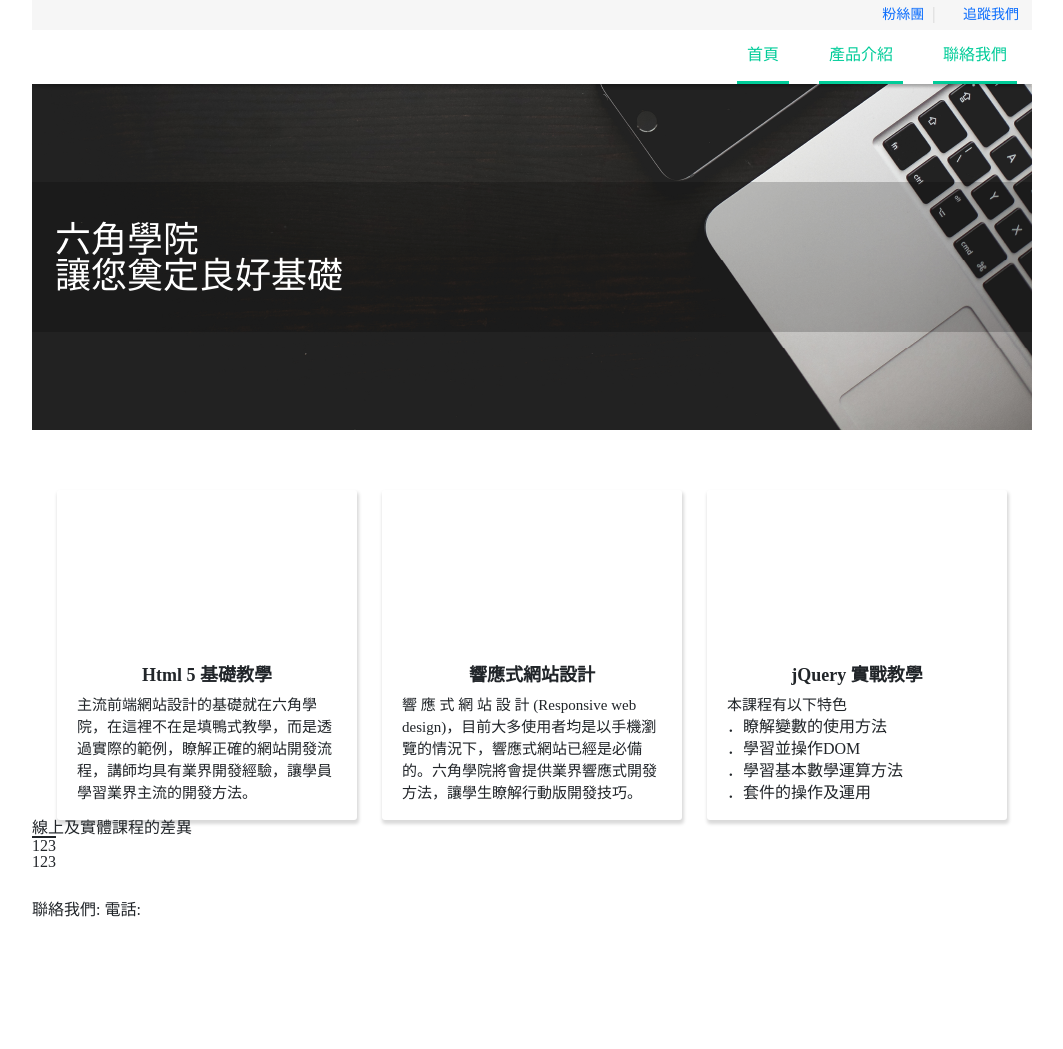
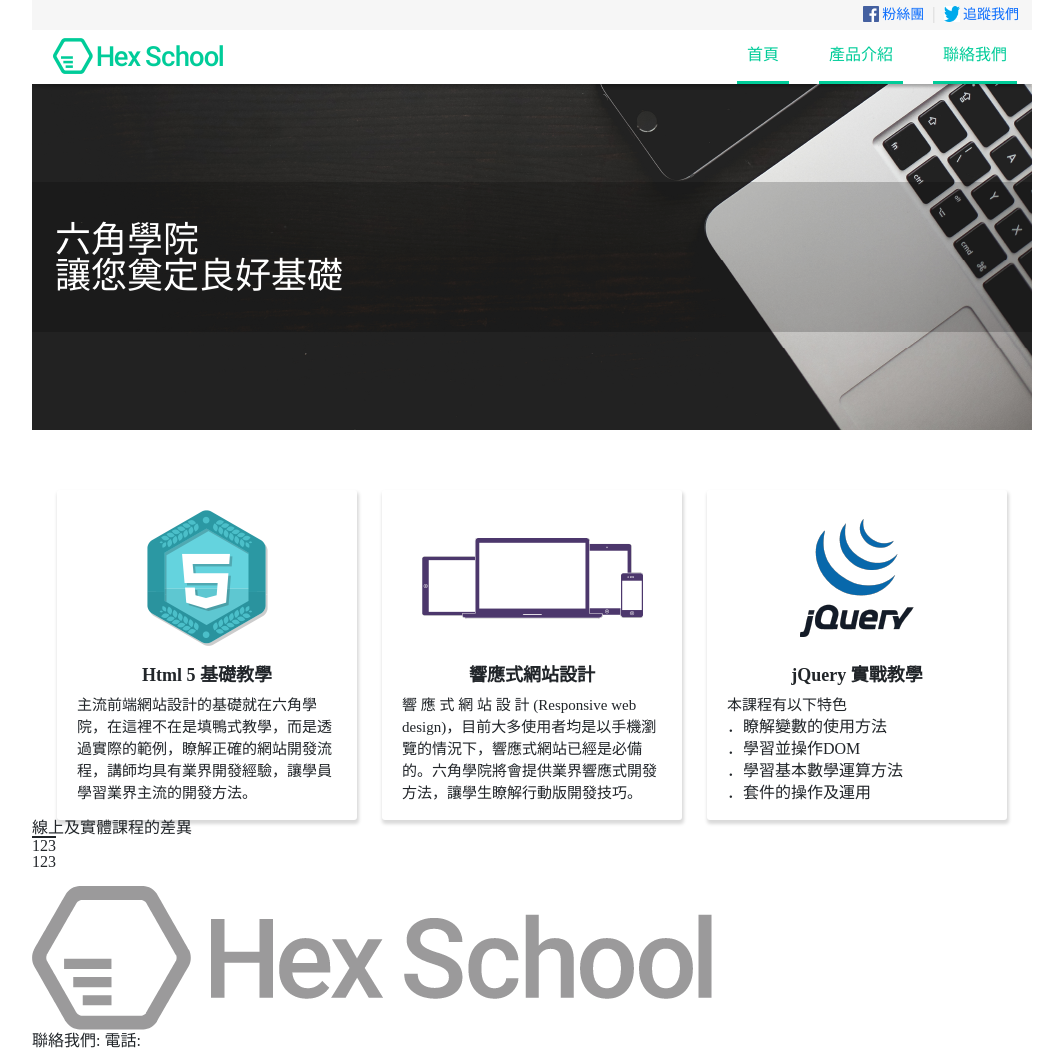
Before and after one commit to AndyWang505/Intern-homework, a plain HTML site: page homework1/index.html in a window 1280 px wide. Shown: the whole page, without its empty margins (108-1171 px from the left). Before the commit the page ends 918 px from the top, so only its background shows below. Drawn offline with nearby package versions, Linux system fonts and the light colour scheme.

Commit message:
20220320-update

```diff
--- a/homework1/index.html
+++ b/homework1/index.html
@@ -13,16 +13,16 @@
         <header>
             <div class="topbar">
                 <div class="topbar-follow">
-                    <a href=""><img src="./images/icon-facebook.png" alt=""> 粉絲團</a>
+                    <a href=""><img src="../images/icon-facebook.png" alt=""> 粉絲團</a>
                 </div>
                 <div class="topbar-hr"><span>|</span></div>
                 <div class="topbar-follow">
-                    <a href=""><img src="./images/icon-twitter.png" alt=""> 追蹤我們</a>
+                    <a href=""><img src="../images/icon-twitter.png" alt=""> 追蹤我們</a>
                 </div>
             </div>
             <div class="navbar">
                 <div class="navbar-logo">
-                    <img src="./images/header-logo.png" alt="">
+                    <img src="../images/header-logo.png" alt="">
                 </div>
                 <ul class="navbar-list">
                     <li><a href="">首頁</a></li>
@@ -41,7 +41,7 @@
                 <ul class="course-list">
                     <li class="course-listItem">
                         <div class="course-listItem-img">
-                            <img class="course-listItem1" src="./images/HTML5.png" alt="">
+                            <img class="course-listItem1" src="../images/HTML5.png" alt="">
                         </div>
                         <h2>Html 5 基礎教學</h2>
                         <p>主流前端網站設計的基礎就在六角學院，在這裡不在是填鴨式教學，而是透過實際的範例，瞭解正確的網站開發流程，講師均具有業界開發經驗，讓學員學習業界主流的開發方法。</p>
@@ -49,14 +49,14 @@
                     </li>
                     <li class="course-listItem">
                         <div class="course-listItem-img">
-                            <img src="./images/RWD.png" alt="">
+                            <img src="../images/RWD.png" alt="">
                         </div>
                         <h2>響應式網站設計</h2>
                         <p>響 應 式 網 站 設 計 (Responsive web design)，目前大多使用者均是以手機瀏覽的情況下，響應式網站已經是必備的。六角學院將會提供業界響應式開發方法，讓學生瞭解行動版開發技巧。</p>
                     </li>
                     <li class="course-listItem">
                         <div class="course-listItem-img">
-                            <img src="./images/jQuery.png" alt="">
+                            <img src="../images/jQuery.png" alt="">
                         </div>
                         <h2>jQuery 實戰教學</h2>
                         <p>本課程有以下特色</p>
@@ -92,7 +92,7 @@
         </main>
         <footer>
             <div class="footer">
-                <img src="./images/footer-logo.png" alt="">
+                <img src="../images/footer-logo.png" alt="">
                 <div class="footer-contact">聯絡我們: 電話:</div>
             </div>
         </footer>
```
